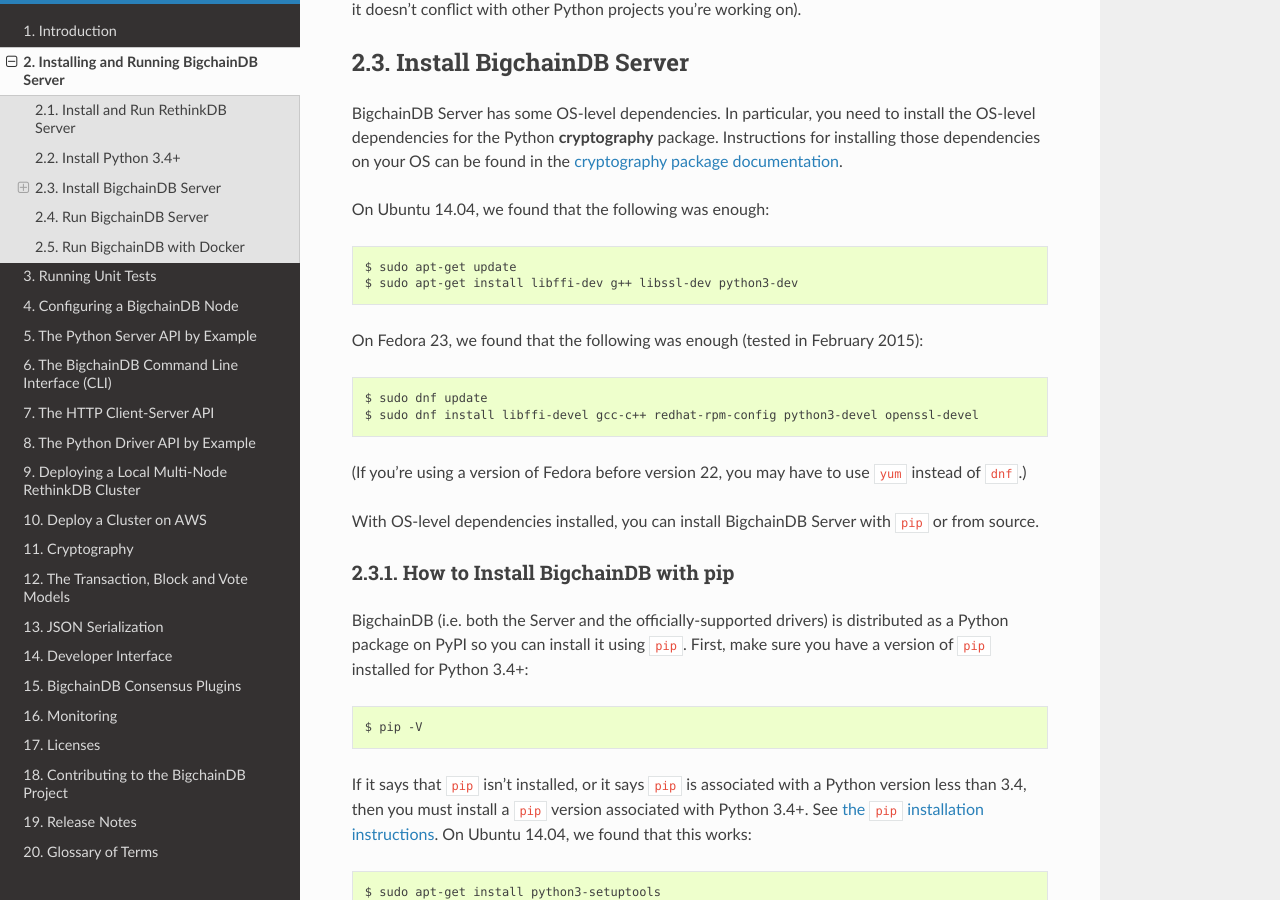
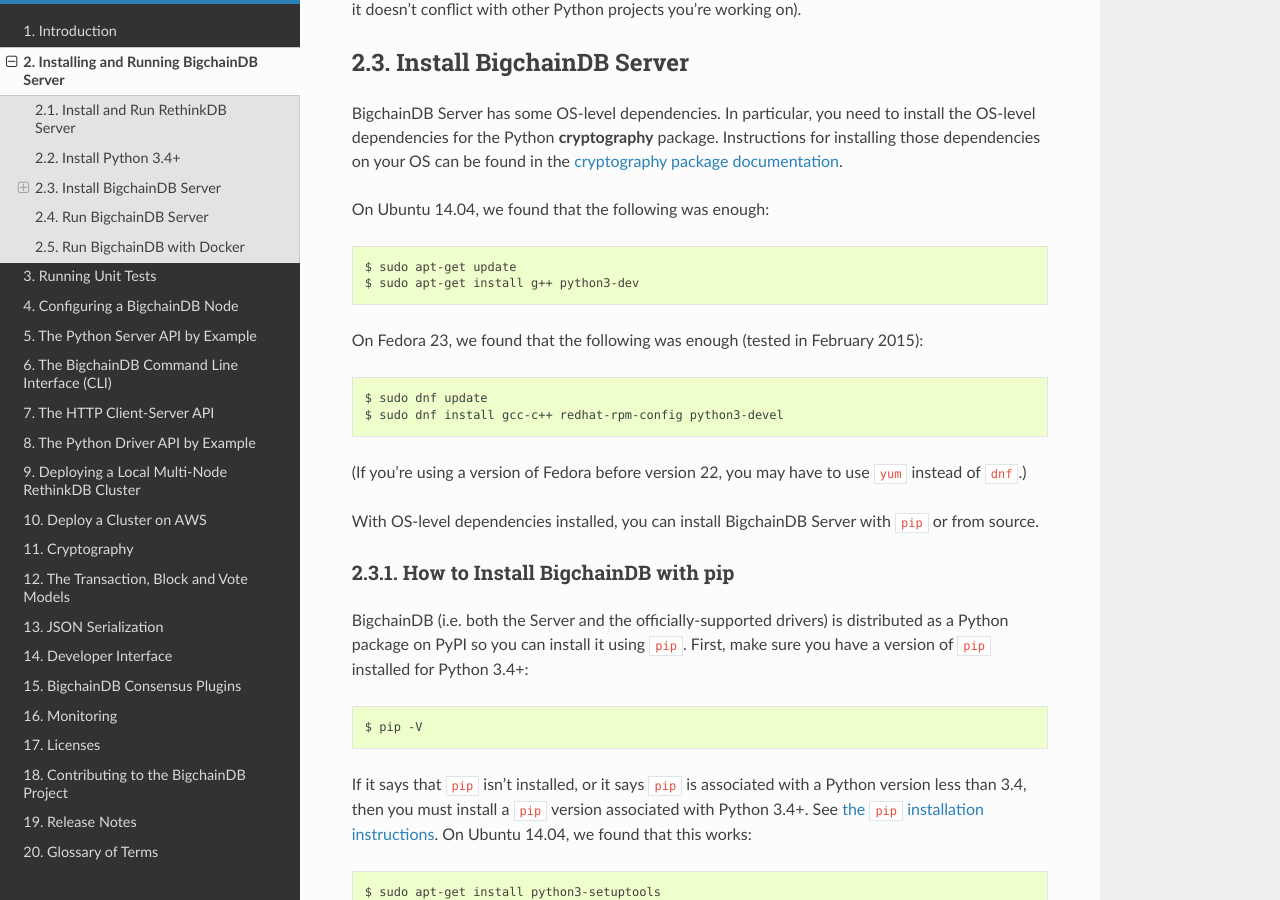
Before and after one commit to bigchaindb/bigchaindb, a Sphinx documentation site: the page built from docs/source/installing-server.md, in a window 1280 px wide and 900 px high, scrolled down 845 px. Built offline with Sphinx 7.4.7 and the Read the Docs theme 2.0.0, drawn with Linux system fonts in a browser that asks for light colours.

Commit message:
removing libffi-dev and libssl-dev from distro dependencies (only required for cryptography, which was removed)
(cherry picked from commit 11d1482790ac20983a5e7b5145b5487c70694e84)

````diff
--- a/docs/source/installing-server.md
+++ b/docs/source/installing-server.md
@@ -31,13 +31,13 @@
 On Ubuntu 14.04, we found that the following was enough:
 ```text
 $ sudo apt-get update
-$ sudo apt-get install libffi-dev g++ libssl-dev python3-dev
+$ sudo apt-get install g++ python3-dev
 ```
 
 On Fedora 23, we found that the following was enough (tested in February 2015):
 ```text
 $ sudo dnf update
-$ sudo dnf install libffi-devel gcc-c++ redhat-rpm-config python3-devel openssl-devel
+$ sudo dnf install gcc-c++ redhat-rpm-config python3-devel
 ```
 
 (If you're using a version of Fedora before version 22, you may have to use `yum` instead of `dnf`.)
````
